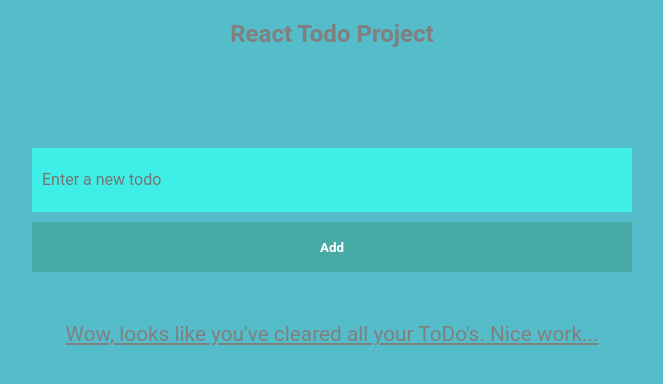
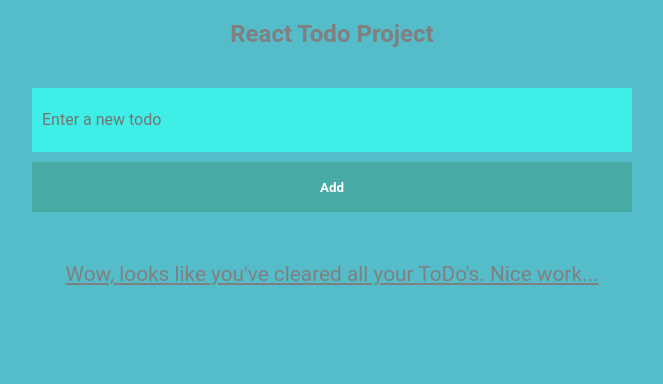
Before and after one commit to JAYMAC1/react-todo, a React (Create React App) app: page / in a window 1280 px wide. Shown: the top 384 px of the page, without its empty margins (308-971 px from the left). Built offline with nearby package versions, Linux system fonts and the light colour scheme.

Commit message:
changed margin-top on form

```diff
--- a/src/components/todoForm/TodoForm.css
+++ b/src/components/todoForm/TodoForm.css
@@ -1,7 +1,7 @@
 .form-container {
   width: 600px;
   margin: auto;
-  margin-top: 100px;
+  margin-top: 40px;
 }
 
 .form-container .form-control input {
```
